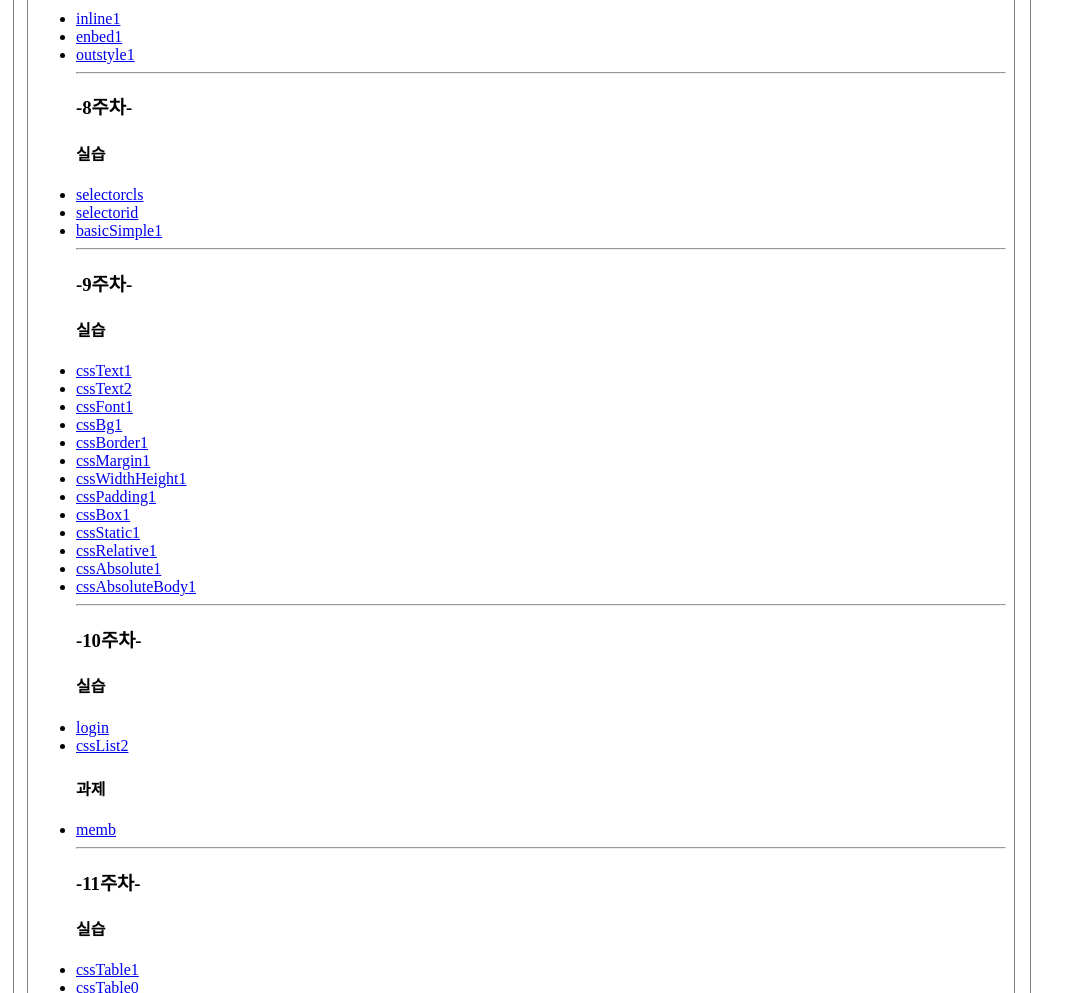
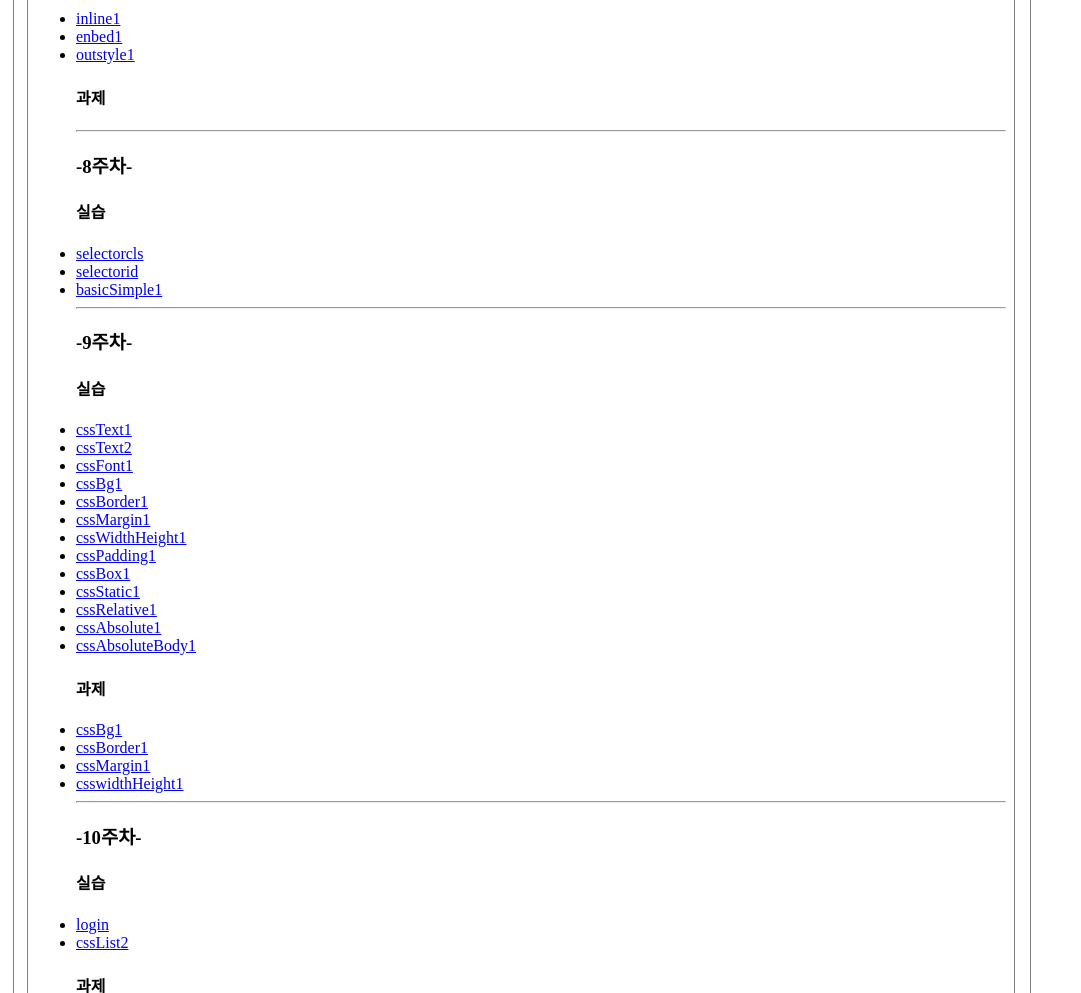
Before and after one commit to orollho1614/orollho1614.github.io, a plain HTML site: page index.html in a window 1280 px wide. Shown: the part 2220-3213 px from the top of the page, without its empty margins (0-1081 px from the left). Drawn offline with Linux system fonts and the light colour scheme; a web font is replaced by a local one.

Commit message:
Create index.html

```diff
--- a/index.html
+++ b/index.html
@@ -100,14 +100,16 @@
 <li><a href="https://orollho1614.github.io/inline1.html" targer="_blank">inline1</a></li>
 <li><a href="https://orollho1614.github.io/enbed1.html" targer="_blank">enbed1</a></li>
 <li><a href="https://orollho1614.github.io/outstyle1.html" targer="_blank">outstyle1</a></li>
-<hr/>
+
+<h4> 과제 </h4><hr/>
 <h3> -8주차- </h3>
  <h4> 실습 </h4>
 <li><a href="https://orollho1614.github.io/selectorcls.html" targer="_blank">selectorcls</a></li>
 <li><a href="https://orollho1614.github.io/selectorid.html" targer="_blank">selectorid</a></li>
 <li><a href="https://orollho1614.github.io/basicSimple1.html" targer="_blank">basicSimple1</a></li>
 <hr/>
-<h3> -9주차- </h3>
+
+ <h3> -9주차- </h3>
  <h4> 실습 </h4>
 <li><a href="https://orollho1614.github.io/cssText1.html" targer="_blank">cssText1</a></li>
 <li><a href="https://orollho1614.github.io/cssText2.html" targer="_blank">cssText2</a></li>
@@ -122,6 +124,13 @@
 <li><a href="https://orollho1614.github.io/cssRelative1.html" targer="_blank">cssRelative1</a></li>
 <li><a href="https://orollho1614.github.io/cssAbsolute1.html" targer="_blank">cssAbsolute1</a></li>
  <li><a href="https://orollho1614.github.io/cssAbsoluteBody1.html" targer="_blank">cssAbsoluteBody1</a></li>
+
+  <h4> 과제 </h4>
+  <li><a href="https://orollho1614.github.io/cssBg1.html" targer="_blank">cssBg1</a></li>
+ <li><a href="https://orollho1614.github.io/cssBorder1.html" targer="_blank">cssBorder1</a></li>
+ <li><a href="https://orollho1614.github.io/cssMargin1.html" targer="_blank">cssMargin1</a></li>
+ <li><a href="https://orollho1614.github.io/cssWidthHeight1.html" targer="_blank">csswidthHeight1</a></li>
+
  <hr/>
  <h3> -10주차- </h3>
  <h4> 실습 </h4>
```
